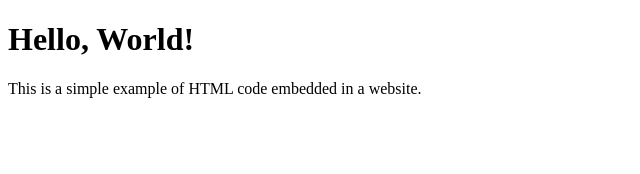
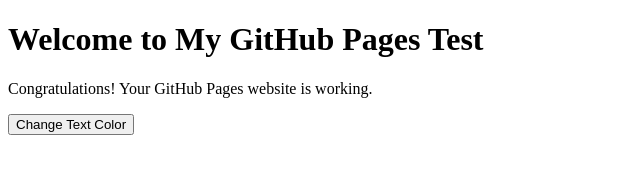
Before and after one commit to AidanKennedy103/aidankennedy103.github.io, a plain HTML site: page Website.html in a window 1280 px wide. Shown: the whole page, without its empty margins (0-640 px from the left). Drawn offline with Linux system fonts and the light colour scheme.

Commit message:
Add files via upload

```diff
--- a/Website.html
+++ b/Website.html
@@ -3,10 +3,17 @@
 <head>
     <meta charset="UTF-8">
     <meta name="viewport" content="width=device-width, initial-scale=1.0">
-    <title>My Website</title>
+    <title>GitHub Pages Test</title>
+    <link rel="stylesheet" href="styles.css">
 </head>
 <body>
-    <h1>Hello, World!</h1>
-    <p>This is a simple example of HTML code embedded in a website.</p>
+    <header>
+        <h1>Welcome to My GitHub Pages Test</h1>
+    </header>
+    <main>
+        <p id="text">Congratulations! Your GitHub Pages website is working.</p>
+        <button id="changeColorButton">Change Text Color</button>
+    </main>
+    <script src="script.js"></script>
 </body>
 </html>
```
